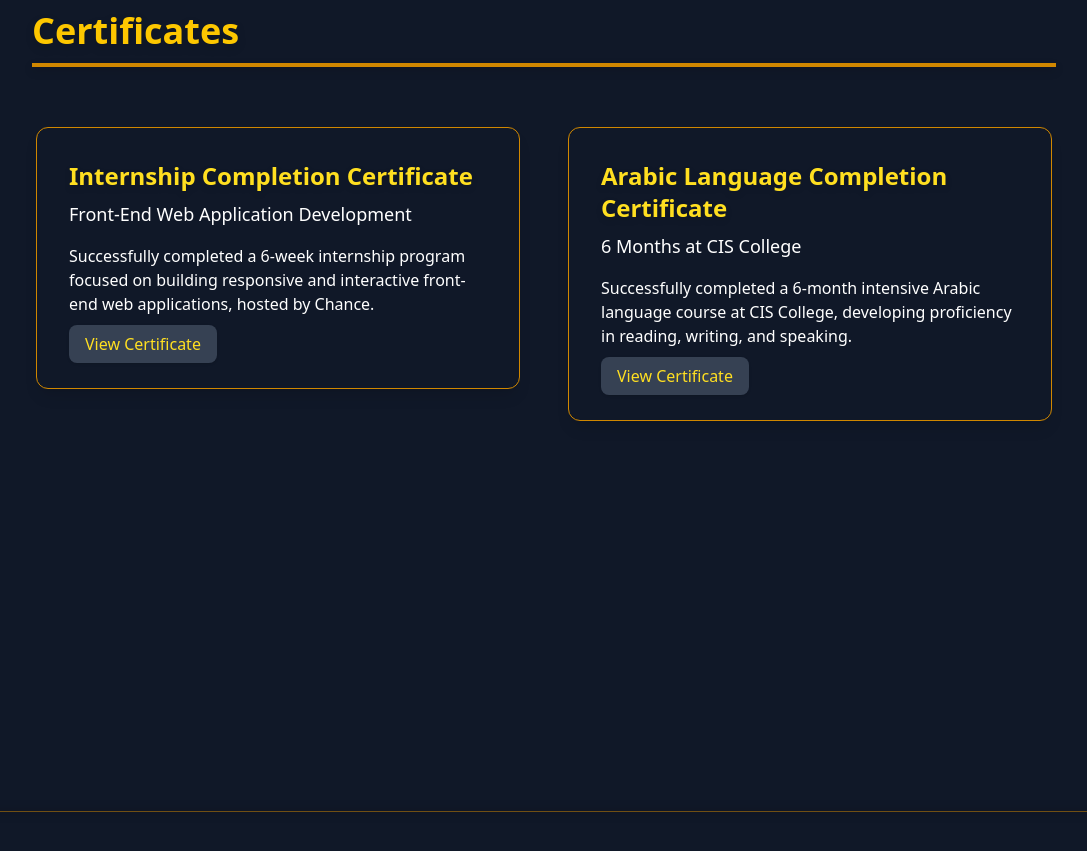
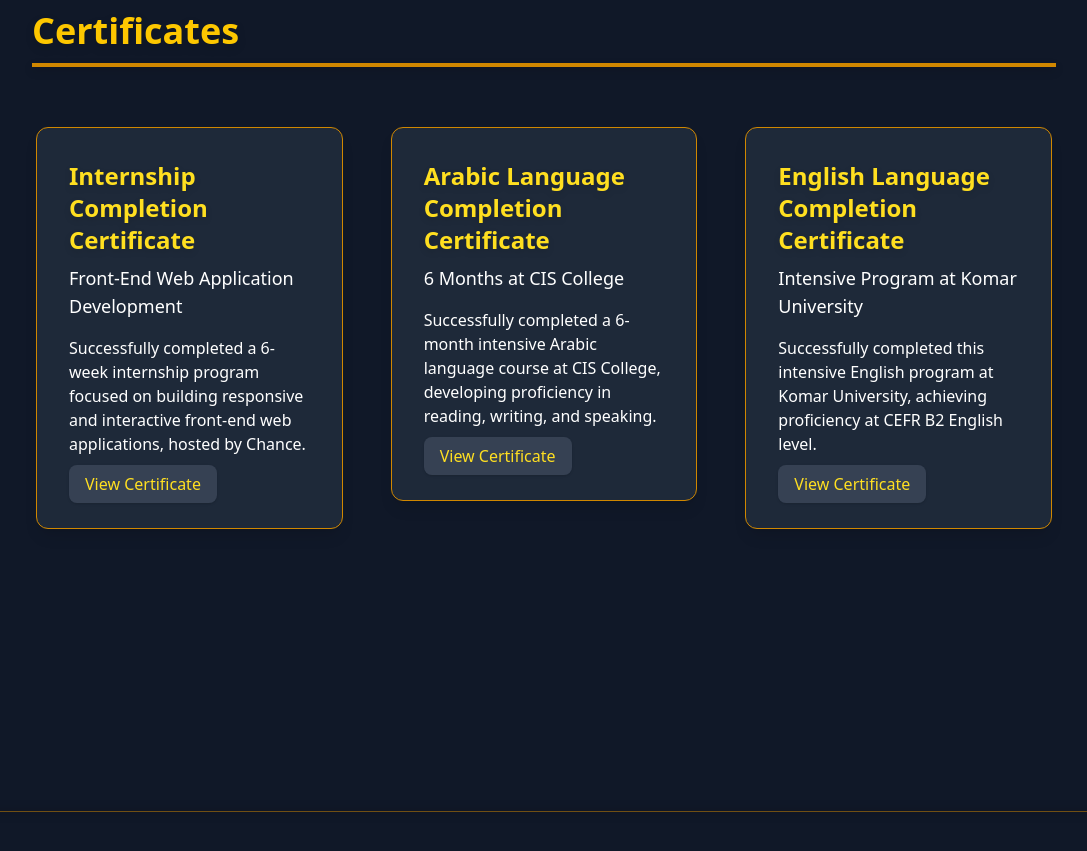
Before and after one commit to A-aland/my-portfolio, a React (Vite) app: page / in a window 1280 px wide. Shown: the part 3080-3931 px from the top of the page, without its empty margins (96-1183 px from the left). Built offline with nearby package versions, Linux system fonts and the light colour scheme.

Commit message:
certificate added 2.3
English program certificate added

```diff
--- a/src/Certificates.jsx
+++ b/src/Certificates.jsx
@@ -1,6 +1,7 @@
 // Certificates.jsx
 import { useRef } from "react";
 
+// Certificates array
 const certificates = [
   {
     title: "Internship Completion Certificate",
@@ -14,10 +15,18 @@ const certificates = [
     subtitle: "6 Months at CIS College",
     description:
       "Successfully completed a 6-month intensive Arabic language course at CIS College, developing proficiency in reading, writing, and speaking.",
-    link: "https://drive.google.com/file/d/1LXH5GuQaV6vz7n9iaqXoyIiM0fcbdaDX/view?usp=drive_link", // Replace with actual link if available
+    link: "https://drive.google.com/file/d/1LXH5GuQaV6vz7n9iaqXoyIiM0fcbdaDX/view?usp=sharing",
+  },
+  {
+    title: "English Language Completion Certificate",
+    subtitle: "Intensive Program at Komar University",
+    description:
+      "Successfully completed this intensive English program at Komar University, achieving proficiency at CEFR B2 English level.",
+    link: "https://drive.google.com/file/d/1WnWiIqWexSAY4jh16x240qGQzLeIMhEx/view?usp=sharing", // Replace with actual link
   },
 ];
 
+// TiltCard component for 3D hover effect
 function TiltCard({ children }) {
   const cardRef = useRef(null);
 
@@ -26,13 +35,15 @@ function TiltCard({ children }) {
     const { left, top, width, height } = card.getBoundingClientRect();
     const x = e.clientX - left;
     const y = e.clientY - top;
-    const rotateX = (y / height - 0.5) * 20;
-    const rotateY = (x / width - 0.5) * -20;
+    const rotateX = Math.min(Math.max((y / height - 0.5) * 15, -15), 15);
+    const rotateY = Math.min(Math.max((x / width - 0.5) * -15, -15), 15);
     card.style.transform = `rotateX(${rotateX}deg) rotateY(${rotateY}deg)`;
+    card.style.willChange = "transform";
   };
 
   const handleMouseLeave = () => {
-    cardRef.current.style.transform = "rotateX(0deg) rotateY(0deg)";
+    const card = cardRef.current;
+    card.style.transform = "rotateX(0deg) rotateY(0deg)";
   };
 
   return (
@@ -48,6 +59,7 @@ function TiltCard({ children }) {
   );
 }
 
+// Certificates component
 export default function Certificates({ whiteMode }) {
   return (
     <section className="min-h-screen px-6 py-20">
@@ -61,14 +73,15 @@ export default function Certificates({ whiteMode }) {
         >
           Certificates
         </h2>
-        <div className="grid gap-10 sm:grid-cols-1 md:grid-cols-2">
+
+        <div className="grid gap-10 sm:grid-cols-1 md:grid-cols-2 lg:grid-cols-3">
           {certificates.map(({ title, subtitle, description, link }, idx) => (
             <TiltCard key={idx}>
               <div
-                className={`block rounded-xl shadow-lg p-8 border transition-all ${
+                className={`block rounded-xl shadow-lg p-8 border transition-transform duration-300 ${
                   whiteMode
-                    ? "bg-white border-black text-black hover:shadow-gray-400"
-                    : "bg-gray-850 border-yellow-600 text-white hover:shadow-yellow-500"
+                    ? "bg-white border-black text-black hover:shadow-gray-400 hover:scale-105"
+                    : "bg-gray-800 border-yellow-600 text-white hover:shadow-yellow-500 hover:scale-105"
                 }`}
               >
                 <h3 className="text-2xl font-semibold mb-2 text-yellow-300 drop-shadow-md">
@@ -81,6 +94,7 @@ export default function Certificates({ whiteMode }) {
                     href={link}
                     target="_blank"
                     rel="noreferrer"
+                    aria-label={`View ${title}`}
                     className="px-4 py-2 bg-gray-700 text-yellow-300 rounded-lg shadow hover:bg-gray-600 transition"
                   >
                     View Certificate
```
